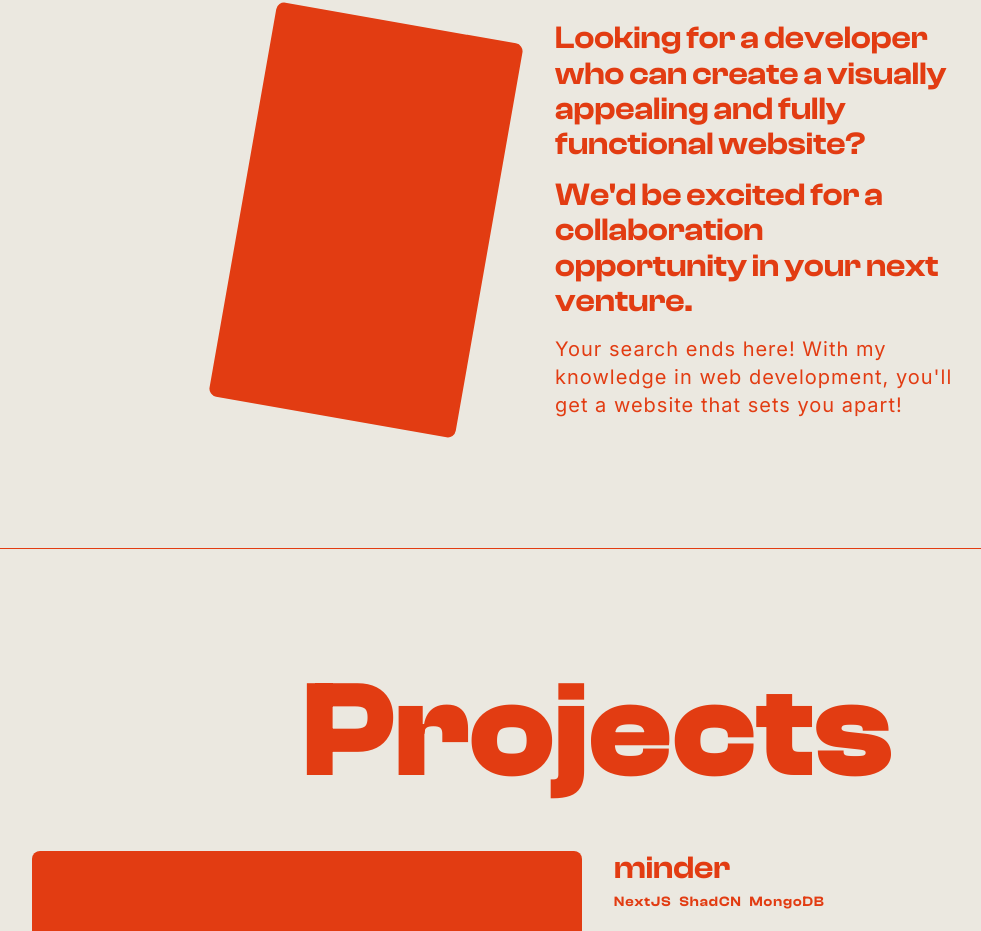
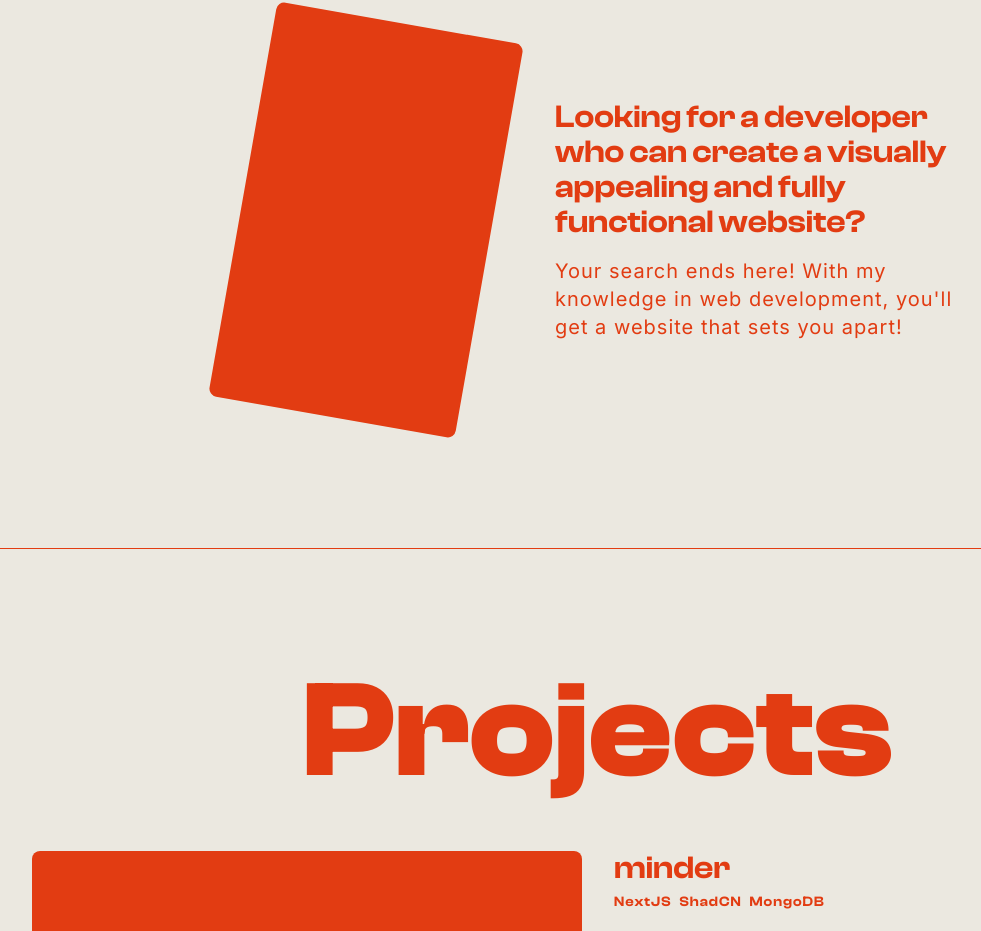
Before and after one commit to michaelcanonizado/michaelcanonizado, a Next.js app: page / in a window 1280 px wide. Shown: the part 1181-2112 px from the top of the page, without its empty margins (42-1023 px from the left). Built offline with nearby package versions, Linux system fonts and the light colour scheme.

Commit message:
chore: remove unecessary text

```diff
--- a/src/app/_sections/introduction.tsx
+++ b/src/app/_sections/introduction.tsx
@@ -21,13 +21,7 @@ const Introduction = ({ className }: ComponentBaseProps) => {
             fully functional website?
           </TextHeading>
         </div>
-        <div className='my-lg'>
-          <TextHeading>
-            {
-              "We'd be excited for a collaboration opportunity in your next venture."
-            }
-          </TextHeading>
-        </div>
+
         <div className='max-w-[700px]'>
           <TextBody>
             Your search ends here! With my knowledge in web development,
```
